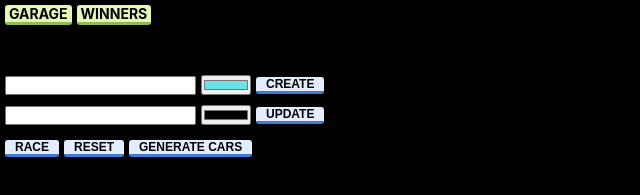
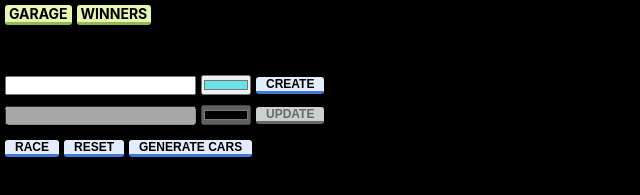
Before and after one commit to thelastandrew/async-race, a React (Create React App) app in the folder client/: page /garage in a window 1280 px wide. Shown: the top 195 px of the page, without its empty margins (0-640 px from the left). Built offline with nearby package versions, Linux system fonts and the light colour scheme; no server answers; the HTML template or start-up script is replaced by a standard one.

Commit message:
feat: add updating car in garage

```diff
--- a/client/src/api/api.ts
+++ b/client/src/api/api.ts
@@ -37,7 +37,7 @@ export const garageAPI = {
 
   updateCar: async (id: number, name: string, color: string) => {
     try {
-      const { data } = await API.put(`${endpoints.garage}/${id}`, { name, color }, {
+      const { data } = await API.put<CarType>(`${endpoints.garage}/${id}`, { name, color }, {
         headers: {
           'Content-Type': 'application/json',
         }
--- a/client/src/components/Car/Car.tsx
+++ b/client/src/components/Car/Car.tsx
@@ -7,17 +7,17 @@ import s from './Car.module.css';
 type CarProps = {
   car: CarType;
   deleteCar: (id: number) => void;
+  setCarToUpdate: (id: number, name: string, color: string) => void;
 }
 
-const Car = ({ car, deleteCar }: CarProps) => {
+const Car = ({ car, deleteCar, setCarToUpdate }: CarProps) => {
   const handleStart = () => console.log('start ', car.id);
   const handleStop = () => console.log('stop ', car.id);
-  const handleSelect = () => console.log('select', car.id);
 
   return (
     <div className={s.car}>
       <div className={s.carHeader}>
-        <Button handleClick={handleSelect}>Select</Button>
+        <Button handleClick={() => setCarToUpdate(car.id, car.name, car.color)}>Select</Button>
         <Button handleClick={() => deleteCar(car.id)}>Remove</Button>
         <h5 className={s.carName}>{car.name}</h5>
       </div>
--- a/client/src/components/Car/CarContainer.tsx
+++ b/client/src/components/Car/CarContainer.tsx
@@ -7,6 +7,7 @@ import { CarType } from '../../interfaces/interfaces';
 const CarContainer = ({ car }: { car: CarType }) => {
   const { state, dispatch } = useContext(AppContext);
   const { cars, page, getCars, setGaragePage } = state.garage;
+  const { setCarToUpd } = state.carToUpd;
 
   const deleteCar = (id: number) => {
     garageAPI.deleteCar(id)
@@ -17,11 +18,17 @@ const CarContainer = ({ car }: { car: CarType }) => {
           getCars(page)(dispatch);
         }
       });
-  }
+  };
+
+  const setCarToUpdate = (id: number, name: string, color: string) => {
+    setCarToUpd(id, name, color)(dispatch);
+  };
+
   return (
     <Car
       car={car}
       deleteCar={deleteCar}
+      setCarToUpdate={setCarToUpdate}
     />
   );
 };
--- a/client/src/components/UpdateBlock/UpdateBlock.tsx
+++ b/client/src/components/UpdateBlock/UpdateBlock.tsx
@@ -1,18 +1,41 @@
+import { ChangeEvent } from 'react';
 import Button from '../../UI/Button/Button';
 import s from './UpdateBlock.module.css';
 
-const UpdateBlock = () => {
-  const updateCar = () => console.log('updating car...');
+type PropsType = {
+  isUpdating: boolean;
+  id: number;
+  name: string;
+  color: string;
+  handleUpdateName: (name: string) => void;
+  handleUpdateColor: (color: string) => void;
+  handleUpdateCar: () => void;
+};
+
+const UpdateBlock = ({ isUpdating, id, name, color, handleUpdateName, handleUpdateColor, handleUpdateCar }: PropsType) => {
+  const handleChangeName = (e: ChangeEvent<HTMLInputElement>) => {
+    handleUpdateName(e.target.value);
+  };
+
+  const handleChangeColor = (e: ChangeEvent<HTMLInputElement>) => {
+    handleUpdateColor(e.target.value);
+  };
 
   return (
     <div className={s.updateBlock}>
       <input
+        disabled={!isUpdating}
         type='text'
+        value={name}
+        onChange={handleChangeName}
       />
       <input
+        disabled={!isUpdating}
         type='color'
+        value={color}
+        onChange={handleChangeColor}
       />
-      <Button handleClick={updateCar}>Update</Button>
+      <Button handleClick={handleUpdateCar} disabled={!isUpdating}>Update</Button>
     </div>
   );
 };
--- a/client/src/components/UpdateBlock/UpdateBlockContainer.tsx
+++ b/client/src/components/UpdateBlock/UpdateBlockContainer.tsx
@@ -1,8 +1,37 @@
+import { useContext } from 'react';
+import AppContext from '../../context/AppContext';
 import UpdateBlock from './UpdateBlock';
 
 const UpdateBlockContainer = () => {
+  const { state, dispatch } = useContext(AppContext);
+  const { isUpdating, id, name, color, updateName, updateColor, setIsUpdating } = state.carToUpd;
+  const { updateCar } = state.garage;
+
+  const handleUpdateName = (name: string) => {
+    updateName(name)(dispatch);
+  };
+
+  const handleUpdateColor = (color: string) => {
+    updateColor(color)(dispatch);
+  };
+
+  const handleUpdateCar = () => {
+    updateCar(id, name, color)(dispatch);
+    setIsUpdating(false)(dispatch);
+    updateName('')(dispatch);
+    updateColor('#000000')(dispatch);
+  };
+
   return (
-    <UpdateBlock />
+    <UpdateBlock
+      isUpdating={isUpdating}
+      id={id}
+      name={name}
+      color={color}
+      handleUpdateName={handleUpdateName}
+      handleUpdateColor={handleUpdateColor}
+      handleUpdateCar={handleUpdateCar}
+    />
   );
 };
 
--- a/client/src/context/AppContext.ts
+++ b/client/src/context/AppContext.ts
@@ -1,13 +1,16 @@
 import { createContext, Dispatch } from 'react';
 import { GarageState, initGarageState } from './garageReducer';
+import { CarToUpdState, initCarToUpdState } from './carToUpdReducer';
 
 // Global state
 export type StateType = {
   garage: GarageState,
+  carToUpd: CarToUpdState,
 };
 
 export const initState = {
   garage: initGarageState,
+  carToUpd: initCarToUpdState,
 };
 
 export default createContext<{
--- a/client/src/context/AppState.tsx
+++ b/client/src/context/AppState.tsx
@@ -1,11 +1,13 @@
 import { useReducer } from 'react';
 import AppContext, { initState, StateType } from './AppContext';
 import garageReducer, { GarageAction } from './garageReducer';
+import carToUpdReducer, { CarToUpdAction } from './carToUpdReducer';
 
-type Action = GarageAction | string;
+type Action = GarageAction | CarToUpdAction;
 
 const mainReducer = (state: StateType, action: Action) => ({
   garage: garageReducer(state.garage, action as GarageAction),
+  carToUpd: carToUpdReducer(state.carToUpd, action as CarToUpdAction),
 });
 
 const AppState = ({ children }: { children: JSX.Element }) => {
--- a/client/src/context/actions.ts
+++ b/client/src/context/actions.ts
@@ -7,4 +7,9 @@ export enum ACTION_TYPES {
   TOGGLE_IS_NEXT_GARAGE_PG_AVL = 'TOGGLE_IS_NEXT_GARAGE_PG_AVL',
   ADD_CAR = 'ADD_CAR',
   DELETE_CAR = 'DELETE_CAR',
+  TOGGLE_IS_UPDATING = 'TOGGLE_IS_UPDATING',
+  SET_ID_TO_UPD = 'SET_ID_TO_UPD',
+  SET_NAME_TO_UPD = 'SET_NAME_TO_UPD',
+  SET_COLOR_TO_UPD = 'SET_COLOR_TO_UPD',
+  UPDATE_CARS_LIST = 'UPDATE_CARS_LIST',
 };
--- /dev/null
+++ b/client/src/context/carToUpdReducer.ts
@@ -0,0 +1,77 @@
+import { Dispatch } from 'react';
+import { ACTION_TYPES } from './actions';
+
+// Action creators
+const toggleIsUpdating = (isUpdating: boolean) => ({ type: ACTION_TYPES.TOGGLE_IS_UPDATING, payload: isUpdating });
+const setIdToUpd = (id: number) => ({ type: ACTION_TYPES.SET_ID_TO_UPD, payload: id });
+const setNameToUpd = (name: string) => ({ type: ACTION_TYPES.SET_NAME_TO_UPD, payload: name });
+const setColorToUpd = (color: string) => ({ type: ACTION_TYPES.SET_COLOR_TO_UPD, payload: color });
+
+// Methods
+const setCarToUpd = (id: number, name: string, color: string) => (dispatch: Dispatch<any>) => {
+  dispatch(toggleIsUpdating(true));
+  dispatch(setIdToUpd(id));
+  dispatch(setNameToUpd(name));
+  dispatch(setColorToUpd(color));
+};
+
+const updateName = (name: string) => (dispatch: Dispatch<any>) => {
+  dispatch(setNameToUpd(name));
+};
+
+const updateColor = (color: string) => (dispatch: Dispatch<any>) => {
+  dispatch(setColorToUpd(color));
+};
+
+const setIsUpdating = (isUpdating: boolean) => (dispatch: Dispatch<any>) => {
+  dispatch(toggleIsUpdating(isUpdating));
+};
+
+export type CarToUpdState = {
+  id: number,
+  name: string,
+  color: string,
+  isUpdating: boolean,
+  setCarToUpd: typeof setCarToUpd,
+  updateName: typeof updateName,
+  updateColor: typeof updateColor,
+  setIsUpdating: typeof setIsUpdating,
+};
+
+export type CarToUpdAction = {
+  type: ACTION_TYPES,
+  payload: string | number | boolean,
+}
+
+export const initCarToUpdState: CarToUpdState = {
+  id: 0,
+  name: '',
+  color: '#000000',
+  isUpdating: false,
+  setCarToUpd,
+  updateName,
+  updateColor,
+  setIsUpdating,
+};
+
+const carToUpdReducer = (state: CarToUpdState, action: CarToUpdAction) => {
+  switch (action.type) {
+    case ACTION_TYPES.TOGGLE_IS_UPDATING: {
+      return { ...state, isUpdating: action.payload as boolean };
+    }
+    case ACTION_TYPES.SET_ID_TO_UPD: {
+      return { ...state, id: action.payload as number };
+    }
+    case ACTION_TYPES.SET_NAME_TO_UPD: {
+      return { ...state, name: action.payload as string };
+    }
+    case ACTION_TYPES.SET_COLOR_TO_UPD: {
+      return { ...state, color: action.payload as string };
+    }
+    default: {
+      return state;
+    }
+  }
+};
+
+export default carToUpdReducer;
--- a/client/src/context/garageReducer.ts
+++ b/client/src/context/garageReducer.ts
@@ -12,6 +12,7 @@ const toggleIsFetchingCarsAC = (isFetchingCars: boolean) => ({ type: ACTION_TYPE
 const toggleIsPrevAvlAC = (isAvl: boolean) => ({ type: ACTION_TYPES.TOGGLE_IS_PREV_GARAGE_PG_AVL, payload: isAvl });
 const toggleIsNextAvlAC = (isAvl: boolean) => ({ type: ACTION_TYPES.TOGGLE_IS_NEXT_GARAGE_PG_AVL, payload: isAvl });
 const addCarAC = (car: CarType) => ({ type: ACTION_TYPES.ADD_CAR, payload: car });
+const updateCarsList = (car: CarType) => ({ type: ACTION_TYPES.UPDATE_CARS_LIST, payload: car });
 
 // Methods
 const getCars = (page: number) => (dispatch: Dispatch<any>) => {
@@ -52,6 +53,13 @@ const addCar = (name: string, color: string, cars: CarType[], totalCars: number,
     });
 };
 
+const updateCar = (id: number, name: string, color: string) => (dispatch: Dispatch<any>) => {
+  garageAPI.updateCar(id, name, color)
+    .then(data => {
+      dispatch(updateCarsList(data));
+    });
+};
+
 export type GarageState = {
   cars: CarType[];
   page: number;
@@ -64,6 +72,7 @@ export type GarageState = {
   setGaragePage: typeof setGaragePage;
   checkPgAvl: typeof checkPgAvl;
   addCar: typeof addCar;
+  updateCar: typeof updateCar,
 };
 
 export type GarageAction = {
@@ -83,6 +92,7 @@ export const initGarageState: GarageState = {
   setGaragePage,
   checkPgAvl,
   addCar,
+  updateCar,
 };
 
 const garageReducer = (state: GarageState, action: GarageAction) => {
@@ -108,6 +118,10 @@ const garageReducer = (state: GarageState, action: GarageAction) => {
     case ACTION_TYPES.ADD_CAR: {
       return { ...state, cars: [...state.cars, action.payload as CarType] };
     }
+    case ACTION_TYPES.UPDATE_CARS_LIST: {
+      const updatedList = state.cars.map(car => car.id === (action.payload as CarType).id ? action.payload as CarType : car);
+      return { ...state, cars: updatedList };
+    }
     default: {
       return state;
     }
```
